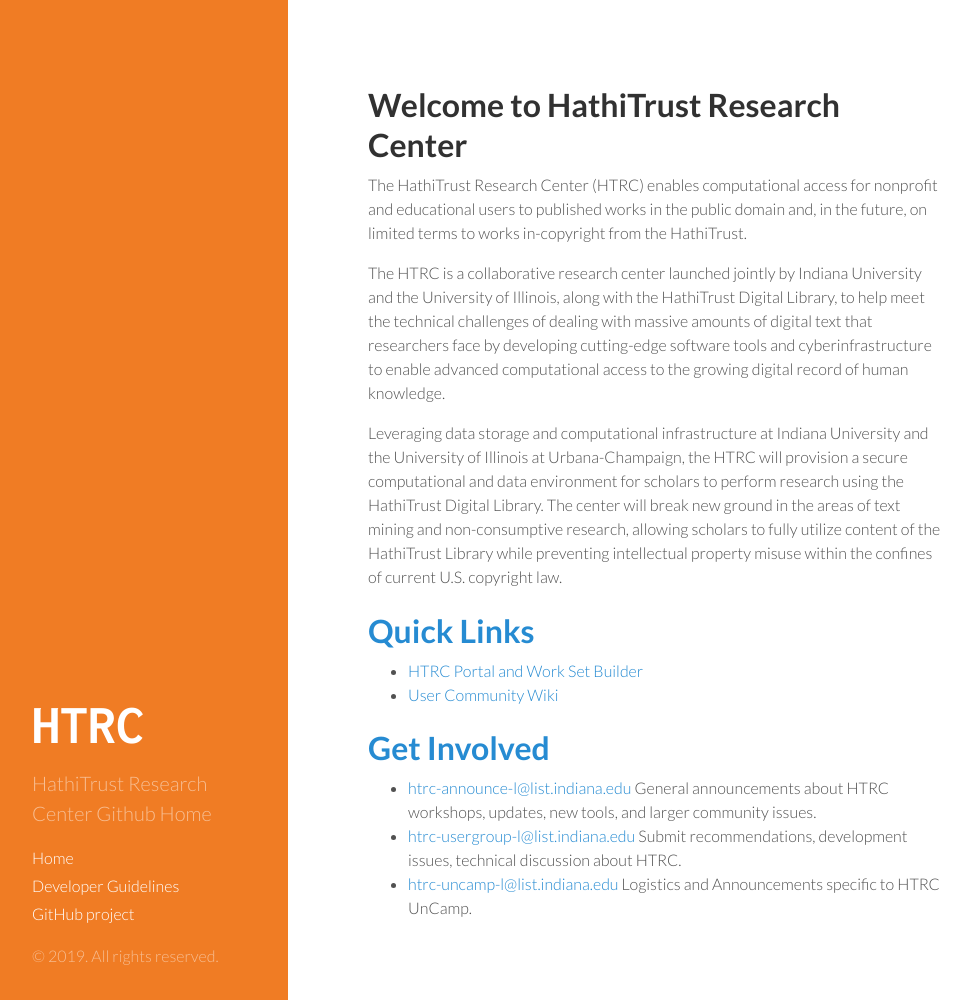
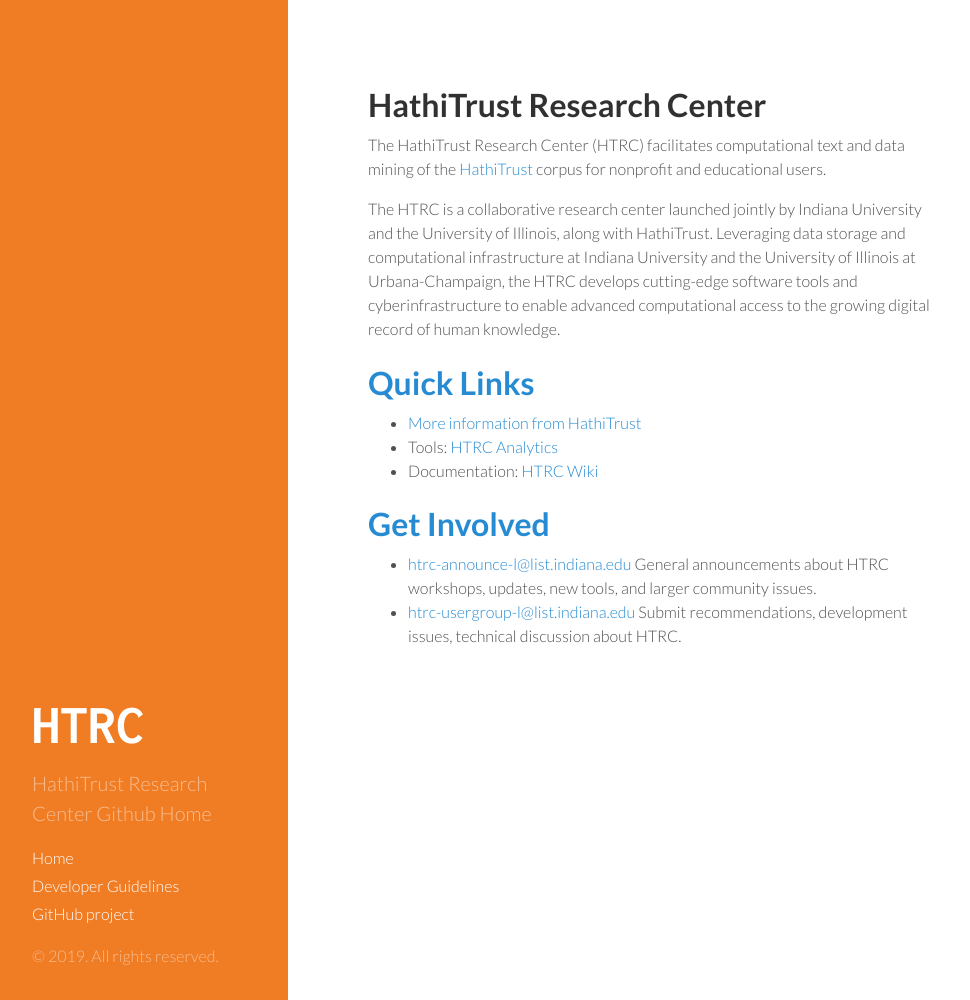
Before and after one commit to htrc/htrc.github.io, a Jekyll site: the page built from index.html, in a window 1280 px wide and 1000 px high. Shown: the whole window, without its empty margins (0-970 px from the left). Built offline with Jekyll 4.4.1, drawn with Linux system fonts in a browser that asks for light colours; Markdown is read by kramdown in place of the engine named in the settings; the list of posts is cut into pages by our own code.

Commit message:
Update htrc.github.io

```diff
--- a/index.html
+++ b/index.html
@@ -3,32 +3,39 @@
 title: Home
 ---
 
-<h1>Welcome to HathiTrust Research Center</h1>
+<h1>HathiTrust Research Center</h1>
 
-<p>The HathiTrust Research Center (HTRC) enables computational access for nonprofit and educational users to published works in the public domain and, in the future, on limited terms to works in-copyright from the HathiTrust.</p>
+<p>The HathiTrust Research Center (HTRC) facilitates computational text and data mining of the <a
+        href="http://www.hathitrust.org" target="_blank">HathiTrust</a> corpus for nonprofit and educational users.</p>
 
-<p>The HTRC is a collaborative research center launched jointly by Indiana University and the University of Illinois, along with the HathiTrust Digital Library, to help meet the technical challenges of dealing with massive amounts of digital text that researchers face by developing cutting-edge software tools and cyberinfrastructure to enable advanced computational access to the growing digital record of human knowledge.</p>
-
-<p>Leveraging data storage and computational infrastructure at Indiana University and the University of Illinois at Urbana-Champaign, the HTRC will provision a secure computational and data environment for scholars to perform research using the HathiTrust Digital Library. The center will break new ground in the areas of text mining and non-consumptive research, allowing scholars to fully utilize content of the HathiTrust Library while preventing intellectual property misuse within the confines of current U.S. copyright law.</p>
+<p>The HTRC is a collaborative research center launched jointly by Indiana University and the University of Illinois,
+    along with HathiTrust. Leveraging data storage and computational infrastructure at Indiana University and the
+    University of Illinois at Urbana-Champaign, the HTRC develops cutting-edge software tools and cyberinfrastructure to
+    enable advanced computational access to the growing digital record of human knowledge.
+</p>
 
 <h1>
-<a name="quick-links" class="anchor" href="#quick-links">Quick Links</a></h1>
+    <a name="quick-links" class="anchor" href="#quick-links">Quick Links</a></h1>
 
 <ul>
-<li><a href="https://htrc2.pti.indiana.edu/">HTRC Portal and Work Set Builder</a></li>
-<li><a href="http://wiki.htrc.illinois.edu/display/COM/HathiTrust+Research+Community+Pages">User Community Wiki</a></li>
+    <li><a href="https://www.hathitrust.org/htrc" target="_blank">More information from HathiTrust</a></li>
+    <li>Tools: <a href="https://analytics.hathitrust.org/" target="_blank">HTRC Analytics</a></li>
+    <li>Documentation: <a href="http://wiki.htrc.illinois.edu/display/COM/HathiTrust+Research+Community+Pages"
+                          target="_blank">HTRC Wiki</a></li>
 </ul>
 <!-- ul>
 <li>tail call</li>
 </ul -->
 <h1>
-<a name="get-involved" class="anchor" href="#get-involved">Get Involved</a></h1>
+    <a name="get-involved" class="anchor" href="#get-involved">Get Involved</a></h1>
 
 <ul>
-<li>
-<a href="https://list.indiana.edu/sympa/subscribe/htrc-announce-l">htrc-announce-l@list.indiana.edu</a> General announcements about HTRC workshops, updates, new tools, and larger community issues.</li>
-<li>
-<a href="https://list.indiana.edu/sympa/subscribe/htrc-usergroup-l">htrc-usergroup-l@list.indiana.edu</a> Submit recommendations, development issues, technical discussion about HTRC.</li>
-<li>
-<a href="https://list.indiana.edu/sympa/subscribe/htrc-uncamp-l">htrc-uncamp-l@list.indiana.edu</a> Logistics and Announcements specific to HTRC UnCamp.</li>
+    <li>
+        <a href="https://list.indiana.edu/sympa/subscribe/htrc-announce-l">htrc-announce-l@list.indiana.edu</a> General
+        announcements about HTRC workshops, updates, new tools, and larger community issues.
+    </li>
+    <li>
+        <a href="https://list.indiana.edu/sympa/subscribe/htrc-usergroup-l">htrc-usergroup-l@list.indiana.edu</a> Submit
+        recommendations, development issues, technical discussion about HTRC.
+    </li>
 </ul>
```
